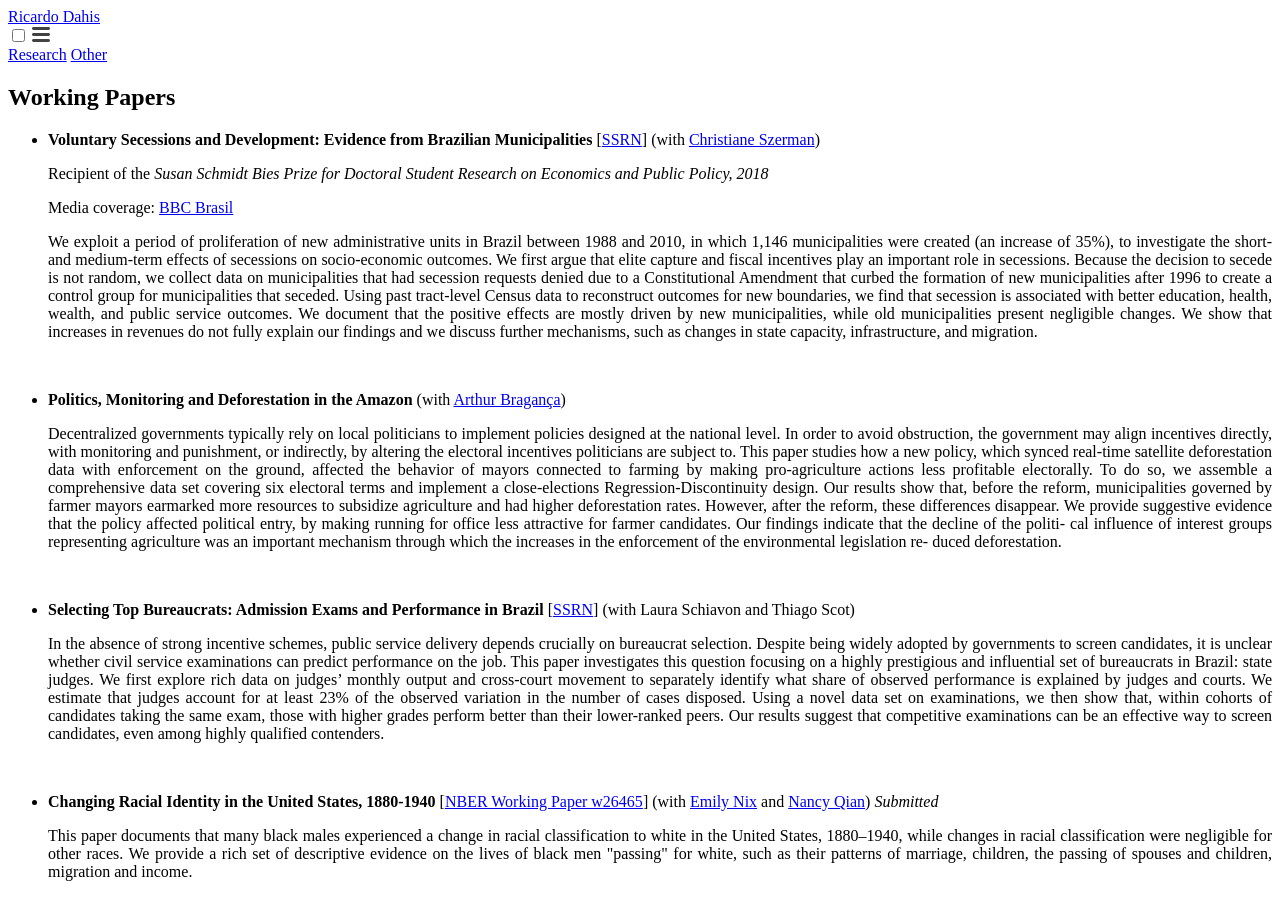
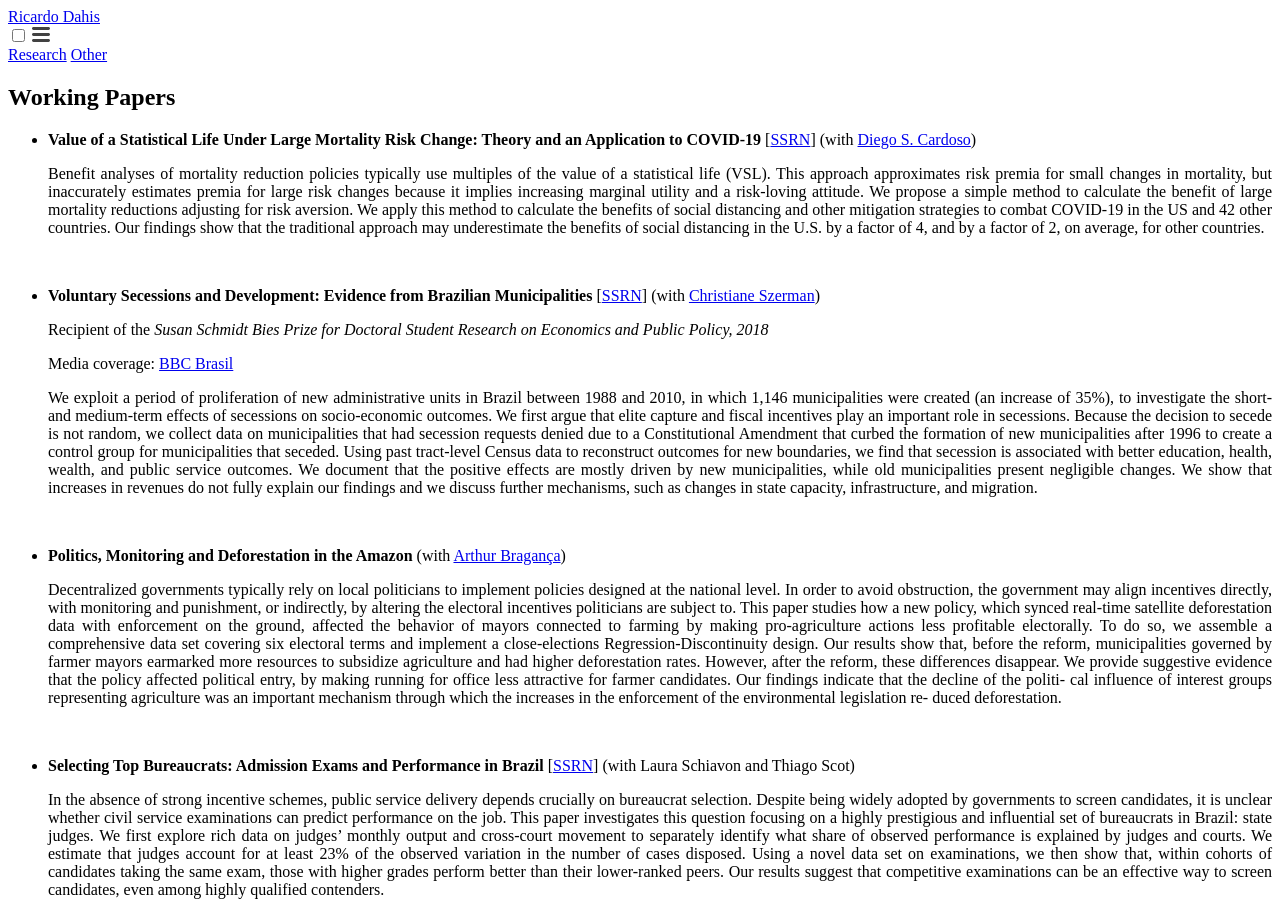
Before and after one commit to rdahis/rdahis.github.io, a Jekyll site: the page built from 1-research.md, in a window 1280 px wide and 900 px high. Built offline with Jekyll 4.4.1, drawn with Linux system fonts in a browser that asks for light colours; a script that is not in the unit is left out.

Commit message:
Adds COVID paper.

```diff
--- a/1-research.md
+++ b/1-research.md
@@ -6,6 +6,11 @@ permalink: /research/
 
 # Working Papers
 
+- **Value of a Statistical Life Under Large Mortality Risk Change: Theory and an Application to COVID-19** [[SSRN](https://papers.ssrn.com/abstract=3599529){:target="_blank"}] (with [Diego S. Cardoso](https://sites.google.com/view/diegocardoso/){:target="_blank"})
+
+    <p style="text-align: justify;"> Benefit analyses of mortality reduction policies typically use multiples of the value of a statistical life (VSL). This approach approximates risk premia for small changes in mortality, but inaccurately estimates premia for large risk changes because it implies increasing marginal utility and a risk-loving attitude. We propose a simple method to calculate the benefit of large mortality reductions adjusting for risk aversion. We apply this method to calculate the benefits of social distancing and other mitigation strategies to combat COVID-19 in the US and 42 other countries. Our findings show that the traditional approach may underestimate the benefits of social distancing in the U.S. by a factor of 4, and by a factor of 2, on average, for other countries. </p>
+
+<br>
 - **Voluntary Secessions and Development: Evidence from Brazilian Municipalities** [[SSRN](https://ssrn.com/abstract=3125757){:target="_blank"}] (with [Christiane Szerman](https://scholar.princeton.edu/cszerman/bio){:target="_blank"})
 
     Recipient of the _Susan Schmidt Bies Prize for Doctoral Student Research on Economics and Public Policy, 2018_
```
